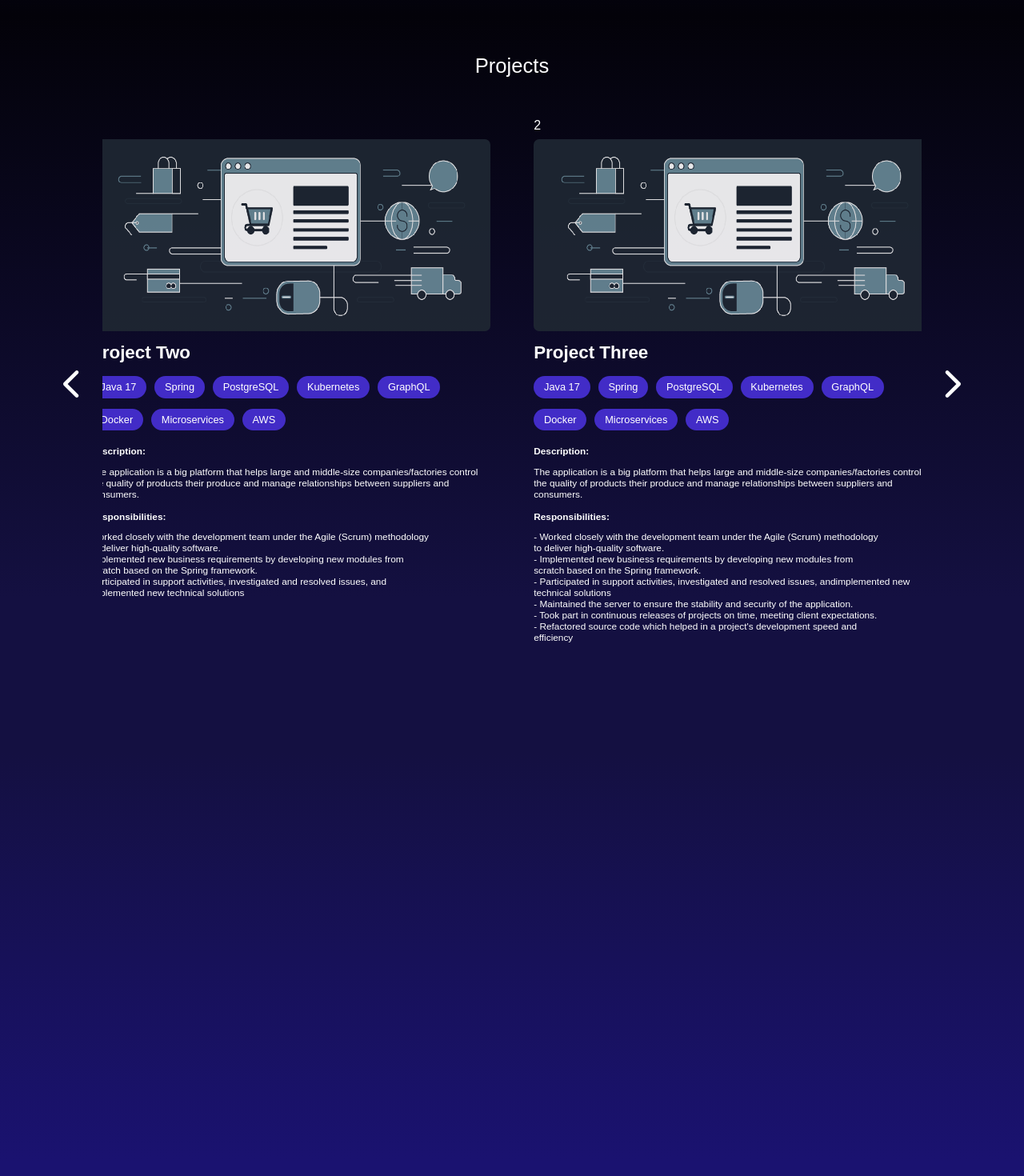
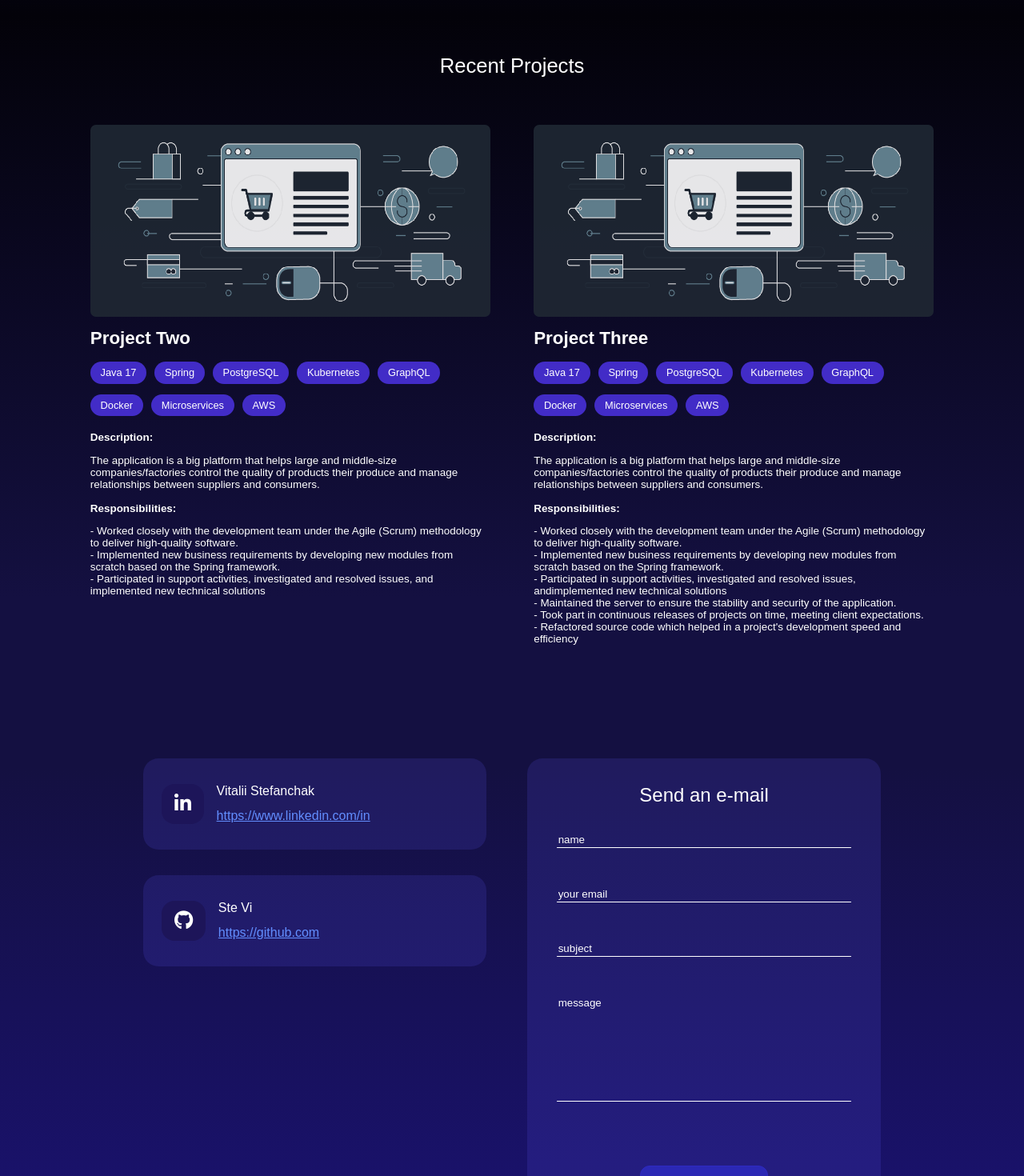
Before and after one commit to ste-vi/portfolio, a SvelteKit app in the folder frontend/: page / in a window 1280 px wide. Shown: the part 1580-3050 px from the top of the page at 80% size. Built offline with nearby package versions, Linux system fonts and the light colour scheme; a web font is replaced by a local one.

Commit message:
added contact page

```diff
--- a/frontend/src/app.html
+++ b/frontend/src/app.html
@@ -10,7 +10,6 @@
 		<meta name="viewport" content="width=device-width, initial-scale=1" />
 		%sveltekit.head%
 	</head>
-	<body data-sveltekit-preload-data="hover" class="bg-slate-950 text-white relative">
-		<div style="display: contents" class="relative z-[1]">%sveltekit.body%</div>
-	</body>
+	<body data-sveltekit-preload-data="hover">
+	<div style="display: contents">%sveltekit.body%</div>
 </html>
--- a/frontend/src/components/Contact.svelte
+++ b/frontend/src/components/Contact.svelte
@@ -1,11 +1,60 @@
 <script>
+  import { enhance } from "$app/forms";
 
+  const gutHubDomain = "https://github.com";
+  const gitHubUrl = gutHubDomain + "/stevi-u";
+
+  const linkedInDomain = "https://www.linkedin.com/in";
+  const linkedInUrl = linkedInDomain + "/vitalii-stefanchak";
+
+  function openLinkedIn() {
+    window.open(linkedInUrl, "_blank");
+  }
+
+  function openGitHub() {
+    window.open(gitHubUrl, "_blank");
+  }
 </script>
 
 <section class="container" id="contact">
   <div class="content">
-    <div class="contact">
-
+    <div class="links">
+      <div class="social" on:click="{openLinkedIn()}">
+        <div class="icon">
+          <i class="fa-brands fa-linkedin-in fa-beat fa-xl"></i>
+        </div>
+        <div class="social-info">
+          <div class="name">
+            Vitalii Stefanchak
+          </div>
+          <div class="url">
+            <a href="{linkedInUrl}" target="_blank">{linkedInDomain}</a>
+          </div>
+        </div>
+      </div>
+      <div class="social" on:click="{openGitHub()}">
+        <div class="icon">
+          <i class="fa-brands fa-github fa-beat fa-xl"></i>
+        </div>
+        <div class="social-info">
+          <div class="name">
+            Ste Vi
+          </div>
+          <div class="url">
+            <a href="{gitHubUrl}" target="_blank">{gutHubDomain}</a>
+          </div>
+        </div>
+      </div>
+    </div>
+    <div class="email">
+      <div class="header">Send an e-mail</div>
+      <form action="/" method="POST" use:enhance>
+        <input name="name" placeholder="name">
+        <input name="email" placeholder="your email">
+        <input name="subject" placeholder="subject">
+        <textarea name="message" placeholder="message" />
+        <button type="submit" class="send-btn">submit</button>
+      </form>
     </div>
   </div>
 
@@ -21,17 +70,142 @@
     }
 
     .content {
-        background: rgb(26,18,112);
-        background: linear-gradient(0deg, rgba(26,18,112,1) 21%, rgba(20,16,65,1) 85%);       mix-blend-mode: darken;
+        background: rgb(26, 18, 112);
+        background: linear-gradient(0deg, rgba(26, 18, 112, 1) 21%, rgba(20, 16, 65, 1) 85%);
+        mix-blend-mode: darken;
         justify-content: center;
-        align-items: center;
+        align-items: flex-start;
         height: 100vh;
         width: 100%;
         display: flex;
         flex-direction: row;
+        padding-top: 8rem;
+        gap: 4rem;
     }
 
-    .contact {
-      flex: 1;
+    .email {
+        display: flex;
+        flex-direction: column;
+        justify-content: flex-start;
+        align-items: center;
+        height: 60vh;
+        width: 32%;
+        padding: 2rem 1rem;
+        margin-left: 2rem;
+        border-radius: 1.2rem;
+        background: rgb(90, 87, 238, 0.17);
     }
+
+    .header {
+        font-size: 1.5rem;
+        margin-bottom: 1rem;
+    }
+
+    form {
+        display: flex;
+        flex-direction: column;
+        justify-content: space-evenly;
+        width: 90%;
+        padding: 1rem;
+    }
+
+    input,
+    textarea {
+        background: transparent;
+        color: white;
+        margin-bottom: 3rem;
+        padding: 2px;
+        border: transparent;
+        border-bottom: white 1px solid;
+    }
+
+    textarea {
+        resize: none;
+        height: 16vh;
+    }
+
+    input:focus,
+    textarea:focus {
+        outline: none;
+    }
+
+    input::placeholder,
+    textarea::placeholder {
+        color: white;
+    }
+
+    .send-btn {
+        margin-top: 2rem;
+        margin-left: auto;
+        margin-right: auto;
+        width: 10rem;
+        padding: 0.62rem 2rem;
+        border-radius: 12px;
+        color: white;
+        background-color: #2B28B5;
+        border: 1px solid #2e2ac1;
+        font-size: 1.1rem;
+        cursor: pointer;
+    }
+
+    .send-btn:hover {
+        background-color: #2e2ac5;
+        border: 1px solid #2e2ac1;
+    }
+
+    .send-btn:active {
+        background-color: #1d1a9f;
+    }
+
+    .links {
+        display: flex;
+        flex-direction: column;
+        justify-content: flex-start;
+        align-items: start;
+        height: 60vh;
+        width: 30%;
+    }
+
+    .social {
+        width: 100%;
+        background: rgb(90, 87, 238, 0.17);
+        display: flex;
+        flex-direction: row;
+        padding: 2rem 1.4rem;
+        justify-content: flex-start;
+        align-items: start;
+        border-radius: 1.2rem;
+        margin-bottom: 2rem;
+        gap: 1rem;
+        cursor: pointer;
+    }
+
+    .social:hover {
+        background: rgb(90, 87, 238, 0.20);
+        border: 1px solid rgb(90, 87, 238, 0.2);
+    }
+
+    .social:active {
+        background-color: rgb(90, 87, 238, 0.50);
+        border: 2px solid rgb(90, 87, 238, 0.50);
+    }
+
+    .icon {
+        align-self: center;
+        padding: 1rem;
+        border-radius: 16px;
+        width: fit-content;
+        height: fit-content;
+        background-color: #1d1559;
+    }
+
+    .name {
+        padding-bottom: 0.8rem;
+    }
+
+    a {
+        color: #628EFF;
+    }
+
+
 </style>
--- a/frontend/src/components/Work.svelte
+++ b/frontend/src/components/Work.svelte
@@ -1,25 +1,14 @@
 <script>
   let projects = [
-    {
-      "name": "Project One",
-      "stack": ["Java 17", "Spring", "PostgreSQL", "Kubernetes"],
-      "description": "Desc",
-      "responsibilities": "Worked closely with the development team under the Agile (Scrum) methodology\n" +
-        "to deliver high-quality software.\n" +
-        "Implemented new business requirements by developing new modules from\n" +
-        "scratch based on the Spring framework.\n" +
-        "Participated in support activities, investigated and resolved issues, and\n" +
-        "implemented new technical solutions"
-    },
     {
       "name": "Project Two",
       "stack": ["Java 17", "Spring", "PostgreSQL", "Kubernetes", "GraphQL", "Docker", "Microservices", "AWS"],
       "description": "The application is a big platform that helps large and middle-size companies/factories control the quality of products their produce and manage relationships between suppliers and consumers.",
-      "responsibilities": "Worked closely with the development team under the Agile (Scrum) methodology\n" +
+      "responsibilities": "- Worked closely with the development team under the Agile (Scrum) methodology\n" +
         "to deliver high-quality software.\n" +
-        "Implemented new business requirements by developing new modules from\n" +
+        "- Implemented new business requirements by developing new modules from\n" +
         "scratch based on the Spring framework.\n" +
-        "Participated in support activities, investigated and resolved issues, and\n" +
+        "- Participated in support activities, investigated and resolved issues, and\n" +
         "implemented new technical solutions"
     },
     {
@@ -36,78 +25,20 @@
         "- Took part in continuous releases of projects on time, meeting client expectations.\n" +
         "- Refactored source code which helped in a project's development speed and\n" +
         "efficiency"
-    },
-    {
-      "name": "Project Four",
-      "stack": ["Java 17", "Spring", "PostgreSQL", "Kubernetes", "GraphQL", "Docker", "Microservices", "AWS"],
-      "description": "The application is a big platform that helps large and middle-size companies/factories control the quality of products their produce and manage relationships between suppliers and consumers.",
-      "responsibilities": "Worked closely with the development team under the Agile (Scrum) methodology\n" +
-        "to deliver high-quality software.\n" +
-        "Implemented new business requirements by developing new modules from\n" +
-        "scratch based on the Spring framework.\n" +
-        "Participated in support activities, investigated and resolved issues, and\n" +
-        "implemented new technical solutions"
     }
   ];
 
-
-  let scrollPosition = 0;
-  let cardWidth = 200;
-  let numberOfCards = projects.length;
-  let currentCard = 0;
-
-  let currentIndex = 0;
-
-  currentIndex = Math.floor(numberOfCards / 2);
-  console.log(currentIndex);
-
-
-  function scrollLeft() {
-    currentIndex--;
-    console.log(currentIndex);
-
-
-    if (currentIndex > 0) {
-      scrollPosition = scrollPosition + cardWidth;
-    } else {
-      currentIndex = numberOfCards - 1;
-      scrollPosition = 0 - (cardWidth * currentIndex);
-    }
-
-  }
-
-  function scrollRight() {
-    currentIndex++;
-    if (currentIndex == currentIndex % numberOfCards) {
-
-    }
-    console.log(currentIndex);
-
-    //currentIndex = (currentIndex + 1) % numberOfCards;
-  }
 </script>
 
 <section class="container" id="work">
   <div class="content">
     <div class="title">
-      Projects
-    </div>
-
-    <div class="cards-content">
-
-      <div class="left" on:click={scrollLeft} role="button">
-        <svg xmlns="http://www.w3.org/2000/svg" width="20" height="40" viewBox="0 0 26 46" fill="none">
-          <path
-            d="M0.87868 20.8787C-0.292893 22.0503 -0.292893 23.9497 0.87868 25.1213L19.9706 44.2132C21.1421 45.3848 23.0416 45.3848 24.2132 44.2132C25.3848 43.0416 25.3848 41.1421 24.2132 39.9706L7.24264 23L24.2132 6.02944C25.3848 4.85786 25.3848 2.95837 24.2132 1.7868C23.0416 0.615223 21.1421 0.615223 19.9706 1.7868L0.87868 20.8787ZM3 26H4V20H3V26Z"
-            fill="white" />
-        </svg>
+      Recent Projects
     </div>
 
     <div class="cards">
-        {#each projects as project, index (index)}
-          <div class="card" style="transform: translateX({scrollPosition}px);" bind:clientWidth={cardWidth}>
-            {index}
-
+      {#each projects as project}
+        <div class="card">
           <div class="image">
             <img src="/test.png" alt="image" />
           </div>
@@ -135,15 +66,6 @@
           </div>
         </div>
       {/each}
-      </div>
-
-      <div class="right" on:click={scrollRight} role="button">
-        <svg xmlns="http://www.w3.org/2000/svg" width="20" height="40" viewBox="0 0 26 46" fill="none">
-          <path
-            d="M25.1213 25.1213C26.2929 23.9497 26.2929 22.0503 25.1213 20.8787L6.02944 1.7868C4.85786 0.615223 2.95837 0.615223 1.7868 1.7868C0.615223 2.95837 0.615223 4.85786 1.7868 6.02944L18.7574 23L1.7868 39.9706C0.615223 41.1421 0.615223 43.0416 1.7868 44.2132C2.95837 45.3848 4.85786 45.3848 6.02944 44.2132L25.1213 25.1213ZM22 26H23V20H22V26Z"
-            fill="white" />
-        </svg>
-      </div>
     </div>
   </div>
 
@@ -177,36 +99,24 @@
         padding-top: 3rem;
     }
 
-    .cards-content {
-        display: flex;
-        flex-direction: row;
-        width: 100%;
-        justify-content: center;
-        margin-top: 2rem;
-        margin-left: 2rem;
-        margin-right: 2rem;
-        align-items: center;
-        gap: 1.8rem;
-    }
-
     .cards {
         display: flex;
         flex-direction: row;
         gap: 1rem;
-        width: 80%;
-
+        width: 86%;
         justify-content: center;
+        align-items: start;
+        margin-top: 2rem;
+        margin-left: 2rem;
+        margin-right: 2rem;
 
         overflow-x: auto;
         flex-wrap: nowrap;
 
         -webkit-overflow-scrolling: touch;
-
         scroll-behavior: smooth;
 
-        &::-webkit-scrollbar {
-            display: none;
-        }
+        padding-bottom: 2rem;
     }
 
     .card {
@@ -215,12 +125,10 @@
         min-height: 65vh;
         max-width: 500px;
         min-width: 400px;
-
         border-radius: 7px;
         padding: 1.2rem;
-        flex: 0 0 auto;
+        flex: 1 0 auto;
         cursor: pointer;
-        display: inline-block;
         transition: transform 0.5s ease-in-out;
     }
 
@@ -269,22 +177,13 @@
     .description {
         padding-top: 1rem;
         padding-bottom: 0.1rem;
-        font-size: 0.74rem;
+        font-size: 0.84rem;
         white-space: pre-line;
     }
 
     .responsibilities {
         white-space: pre-line;
-        font-size: 0.74rem;
-    }
-
-    svg {
-        cursor: pointer;
-    }
-
-    path:hover {
-        fill: #364be8 !important;
-        cursor: pointer;
+        font-size: 0.84rem;
     }
 
     @media only screen and (max-width: 600px) and (max-height: 670px) {
```
Also changed, not shown: frontend/svelte.config.js (+3 -11 lines), frontend/static/favicon.png, 1 other file (tests, documents, lock files or other folders). Lines whose indentation alone changed are shown as unchanged.
